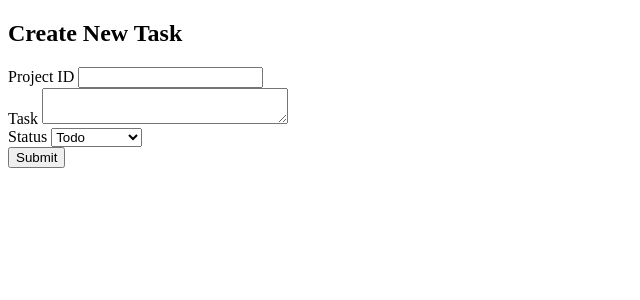
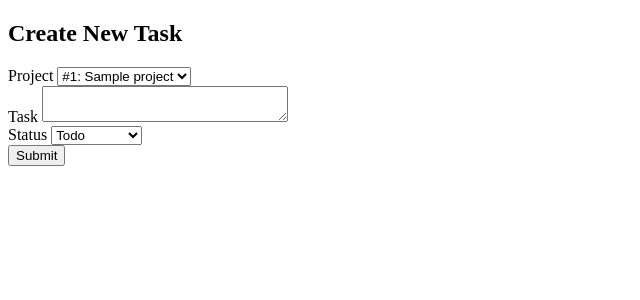
Before and after one commit to sukhanova/TODO-App, a Flask app: page /new_task in a window 1280 px wide. Shown: the part 96-396 px from the top of the page, without its empty margins (0-640 px from the left). Run offline with Flask 2, Linux system fonts and the light colour scheme; tables that the repository leaves empty hold one stand-in row (values such as "Sample post"); some libraries are stand-ins or nearby versions.

Commit message:
Added ptoject title label to new task form

```diff
--- a/server.py
+++ b/server.py
@@ -29,10 +29,11 @@ app.jinja_env.undefined = StrictUndefined
 def index():
     """View the homepage"""
 
-    projects = Project.query.order_by(Project.title.asc()).all()
-    return render_template("index.html",
-                           projects=projects)
-
+    if "user_id" in session:
+        # return redirect(f"/about")
+        projects = Project.query.order_by(Project.title.asc()).all()
+        return render_template("index.html",projects=projects)
+    return render_template("login.html")
 
 @app.route('/details', methods=['POST'])
 def show_details():
@@ -128,8 +129,8 @@ def all_tasks():
 
 @app.route("/new_task")
 def new_task_form():
-
-    return render_template("new_task.html")
+    projects = Project.query.order_by(Project.project_id.asc()).all()
+    return render_template("new_task.html", projects=projects)
 
 @app.route("/create_task", methods=['POST'])
 def create_task():
--- a/templates/index.html
+++ b/templates/index.html
@@ -50,5 +50,5 @@
     </div>
 
 	<img src="https://d31kydh6n6r5j5.cloudfront.net/uploads/sites/24/2019/01/1613407_orig.jpg?resize=700,394&crop=0,8,100,84" class="img-fluid" alt="Responsive image">
-	<script type="text/javascript" src="static/main.js"></script>
+	<!-- <script type="text/javascript" src="static/main.js"></script> -->
 {% endblock %}
--- a/templates/new_task.html
+++ b/templates/new_task.html
@@ -12,9 +12,20 @@
 				<h2 class="text-center">Create New Task</h2>
 			</div>
 
-			<div class="form-group row">
+			<!-- <div class="form-group row">
 				<label>Project ID</label>
 				<input type="text" class="form-control" name="project_id" id="project_id" required>
+			</div> -->
+
+			<div class="form-group row">
+				<label>Project</label>
+				<select class="form-control" id="project-title-field" name="project_id">
+					<!-- for loop to display all projects names -->
+					{% for project in projects %}
+						<option value="{{ project.project_id }}">#{{project.project_id}}: {{project.title }}
+						</option>
+					{% endfor %}
+				</select>
 			</div>
 
 			<div class="form-group row">
```
Also changed, not shown: templates/base.html (+7 -4 lines).
